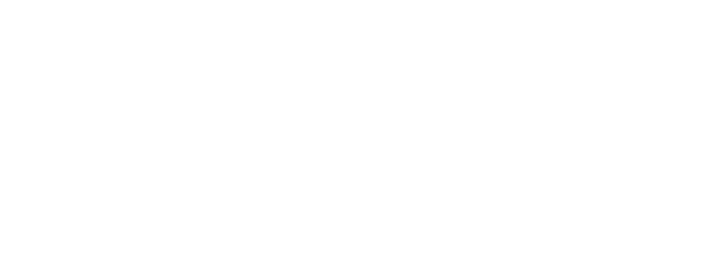
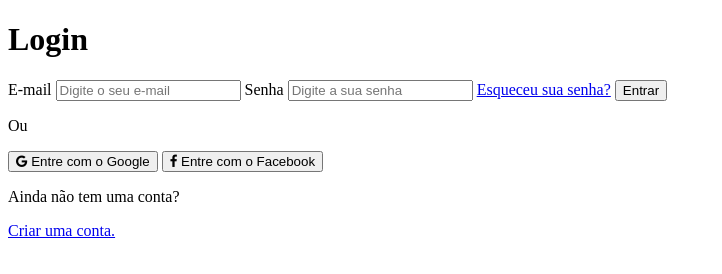
Before and after one commit to guilherme-mendonca-goncalves/login, a plain HTML site: page index.html in a window 1280 px wide. Shown: the whole page, without its empty margins (0-722 px from the left). Drawn offline with Linux system fonts and the light colour scheme.

Commit message:
Basic struture setup

```diff
--- a/index.html
+++ b/index.html
@@ -6,9 +6,28 @@
     <meta name="viewport" content="width=device-width, initial-scale=1.0">
     <meta name="description" content="Faça o login do seu site por aqui.">
     <meta name="keywords" content="entrar, registrar">
-    <link rel="stylesheet" href="https://cdn.jsdelivr.net/npm/@fortawesome/fontawesome-free@5.15.4/css/fontawesome.min.css">
+    <link rel="stylesheet" href="https://cdnjs.cloudflare.com/ajax/libs/font-awesome/4.7.0/css/font-awesome.min.css">
   </head>
   <body>
-
+    <div>
+      <h1>Login</h1>
+      <form>
+        <label for="email">E-mail</label>
+        <input type="email" placeholder="Digite o seu e-mail">
+        <label for="password">Senha</label>
+        <input type="password" placeholder="Digite a sua senha">
+        <a href="#">Esqueceu sua senha?</a>
+        <input type="submit" value="Entrar">
+      </form>
+      <div>
+        <p>Ou</p>
+        <button><i class="fa fa-google"></i> Entre com o Google</button>
+        <button><i class="fa fa-facebook"></i> Entre com o Facebook</button>
+      </div>
+      <div>
+        <p>Ainda não tem uma conta?</p>
+        <a href="#">Criar uma conta.</a>
+      </div>
+    </div>
   </body>
 </html>
```
